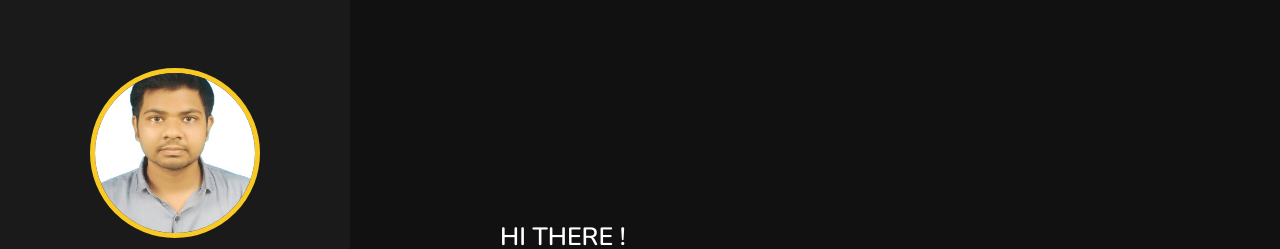
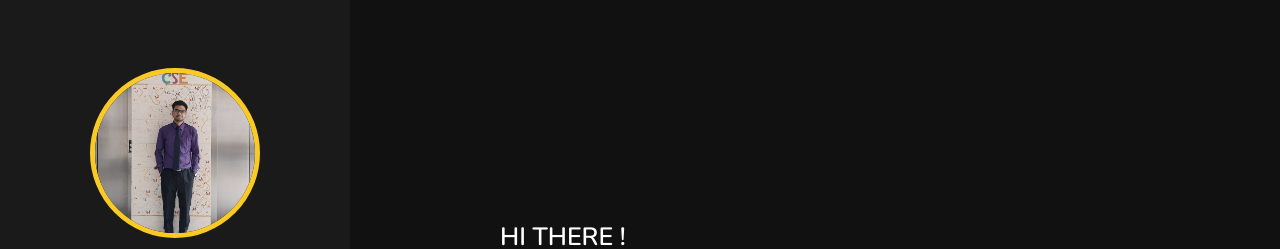
Before and after one commit to Sahrial-alam34/portfolio, a plain HTML site: page index.html in a window 1280 px wide. Shown: the top 249 px of the page. Drawn offline with nearby package versions, Linux system fonts and the light colour scheme.

Commit message:
profile photo name update

```diff
--- a/index.html
+++ b/index.html
@@ -20,7 +20,7 @@
     <header>
 
         <div class="user">
-            <img src="images/profile_img/Sahrial.jpg" alt="Sahrial">
+            <img src="images/profile_img/Sahrial_alam.jpg" alt="Sahrial">
             <h3 class="name">Md Sahrial Alam</h3>
             <p class="post">Knowledge Seeker</p>
         </div>
```
